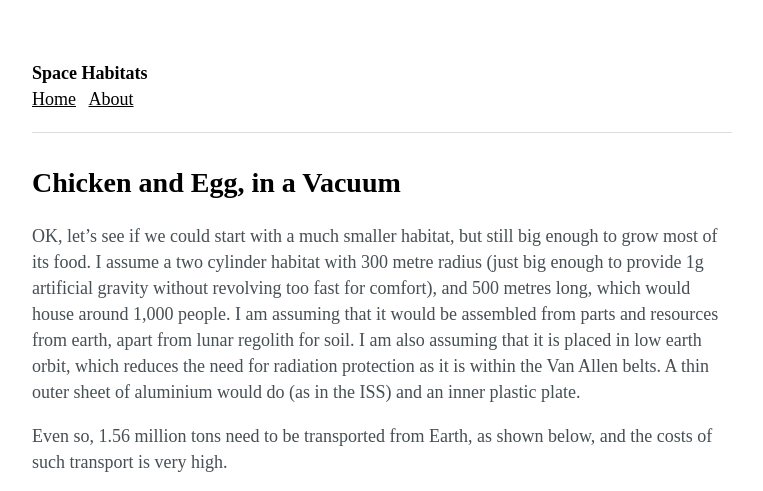
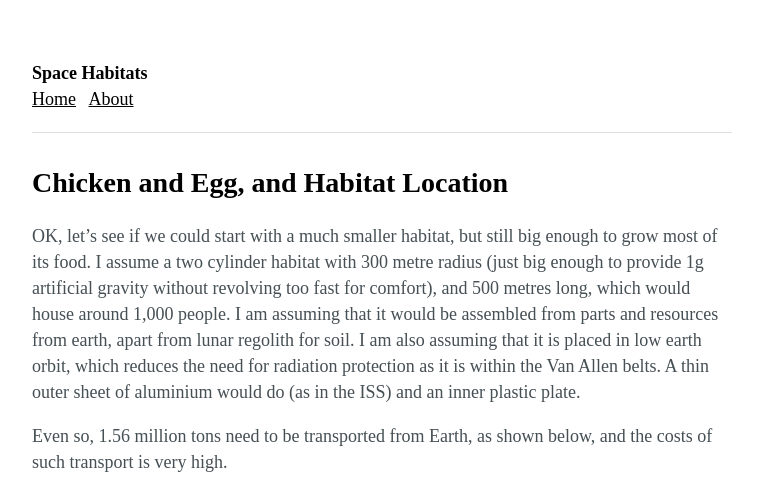
Before and after one commit to ffub/space-habitats, a Jekyll site: the page built from _posts/2016-06-13-chicken-and-egg-in-vacuum.markdown, in a window 1280 px wide, cut to the strip 0-491 px from the top of the page. Shown: the whole strip, without its empty margins (258-1021 px from the left). Built offline with Jekyll 4.4.1, drawn with Linux system fonts in a browser that asks for light colours; some of the changed text lies outside the part shown.

Commit message:
Updated Chicken And Egg In Vacuum

```diff
--- a/_posts/2016-06-13-chicken-and-egg-in-vacuum.markdown
+++ b/_posts/2016-06-13-chicken-and-egg-in-vacuum.markdown
@@ -1,5 +1,5 @@
 ---
-title: Chicken and Egg, in a Vacuum
+title: Chicken and Egg, and Habitat Location
 date: 2016-06-13 15:22:00 +01:00
 ---
 
```
Also changed, not shown: other parts of _posts/2016-06-13-chicken-and-egg-in-vacuum.markdown (+1 -1 lines).
